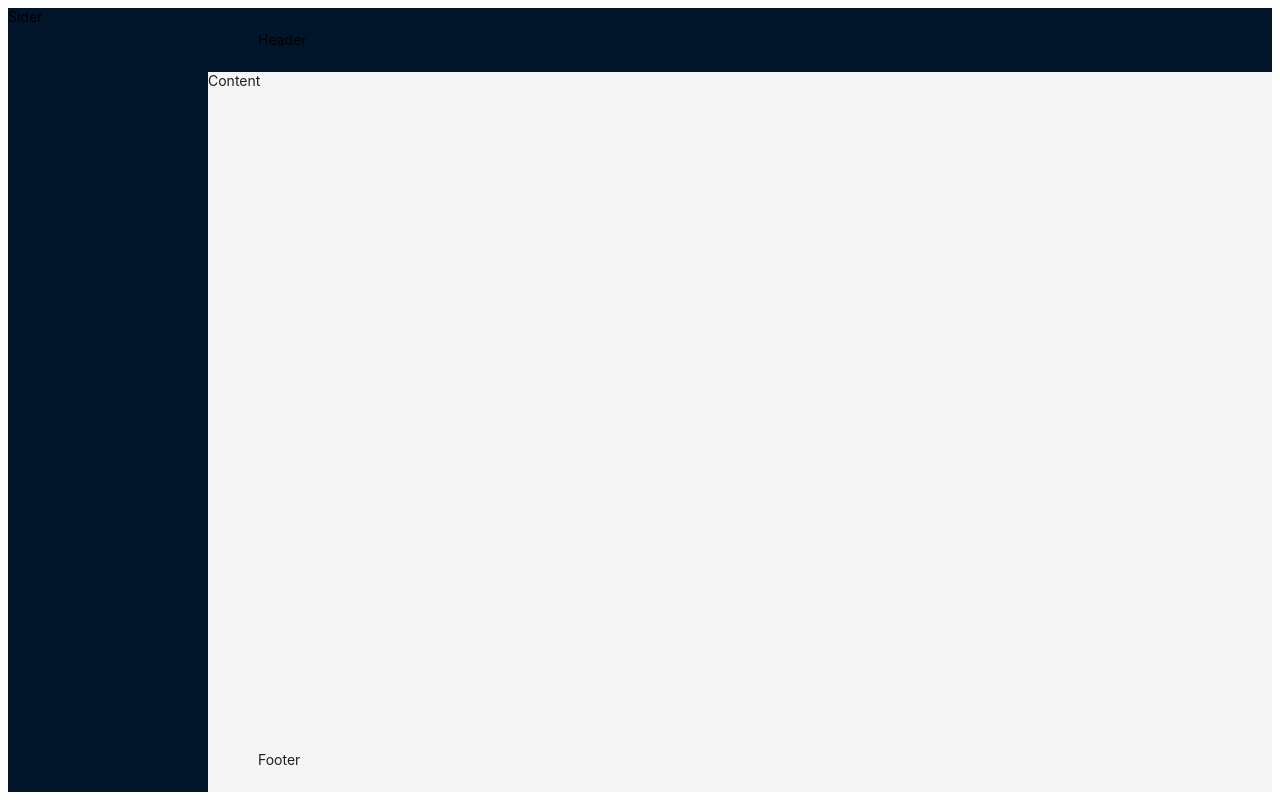
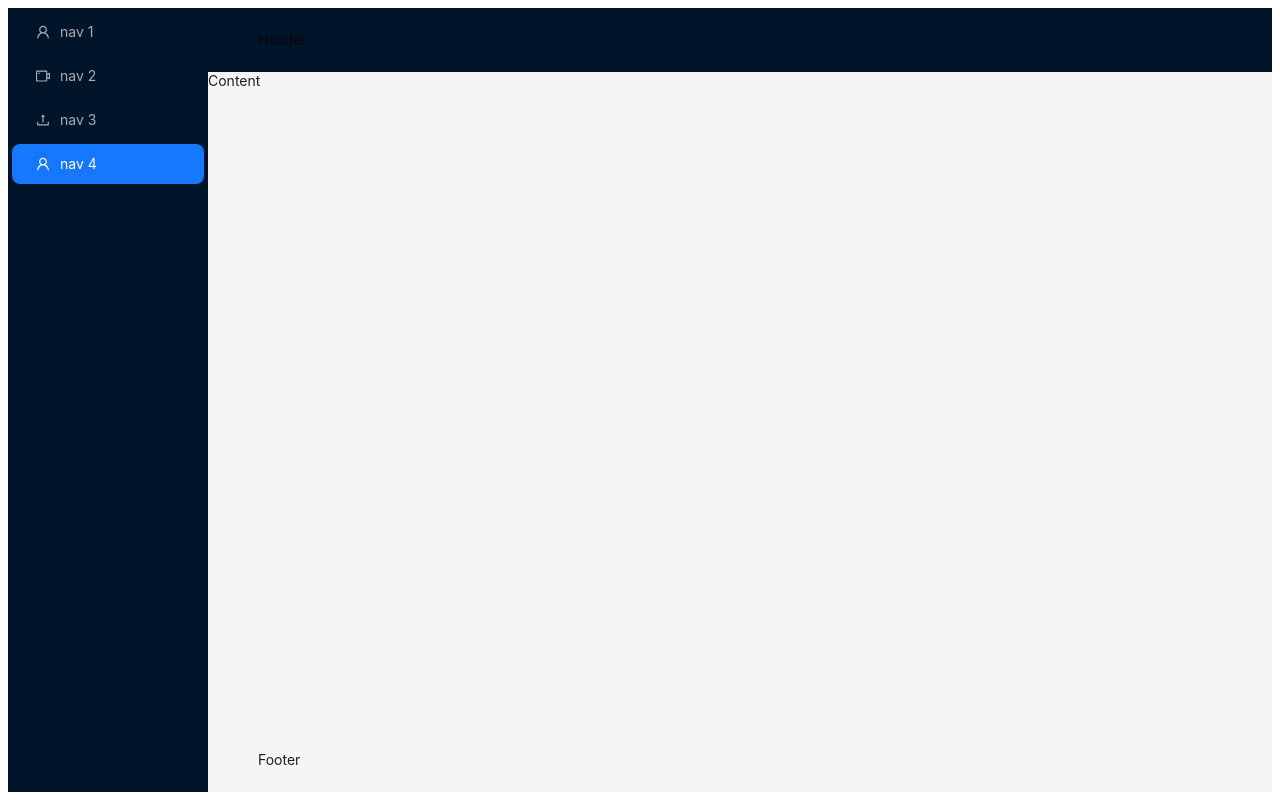
Before and after one commit to Aleks2580/restaurant-management-software, a React (Create React App) app in the folder client/: page /waiter/main in a window 1280 px wide. Built offline with nearby package versions, Linux system fonts and the light colour scheme.

Commit message:
MainWaiter sider

```diff
--- a/client/src/Components/MainWaiter/MainWaiter.jsx
+++ b/client/src/Components/MainWaiter/MainWaiter.jsx
@@ -1,10 +1,41 @@
 import React from "react";
-import { Layout } from "antd";
+import { Layout, Menu } from "antd";
+import {
+  UploadOutlined,
+  UserOutlined,
+  VideoCameraOutlined,
+} from "@ant-design/icons";
 import style from "./MainWaiter.module.css";
 const { Header, Footer, Sider, Content } = Layout;
 const MainWaiter = () => (
   <Layout className={style.layout}>
-    <Sider>Sider</Sider>
+    <Sider
+      breakpoint="lg"
+      collapsedWidth="0"
+      onBreakpoint={(broken) => {
+        console.log(broken);
+      }}
+      onCollapse={(collapsed, type) => {
+        console.log(collapsed, type);
+      }}
+    >
+      <div className="logo" />
+      <Menu
+        theme="dark"
+        mode="inline"
+        defaultSelectedKeys={["4"]}
+        items={[
+          UserOutlined,
+          VideoCameraOutlined,
+          UploadOutlined,
+          UserOutlined,
+        ].map((icon, index) => ({
+          key: String(index + 1),
+          icon: React.createElement(icon),
+          label: `nav ${index + 1}`,
+        }))}
+      />
+    </Sider>
     <Layout>
       <Header>Header</Header>
       <Content>Content</Content>
```
